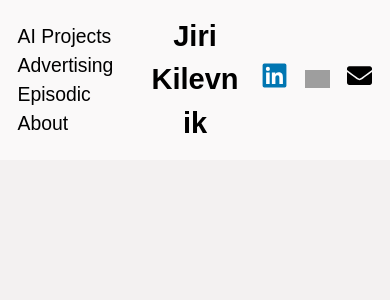
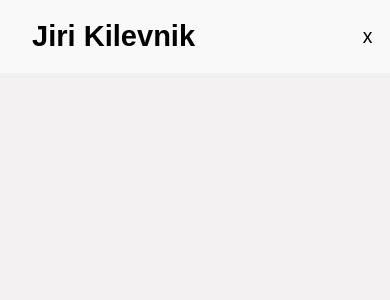
Before and after one commit to VeraZab/jiri, a Next.js app: page / in a window 390 px wide. Shown: the top 300 px of the page. Built offline with nearby package versions, Linux system fonts and the light colour scheme; grey boxes are pictures that could not be loaded.

Commit message:
start responsive header

```diff
--- a/app/Header.jsx
+++ b/app/Header.jsx
@@ -16,6 +16,7 @@ export default function Header() {
                 <Link href='https://www.imdb.com/name/nm8945630/?ref_=nv_sr_srsg_4' target="_blank"><img src="/images/imdb.svg" alt="Imdb" /></Link>{""}
                 <Link href='mailto:kilevnik@gmail.com' target="_blank"><img src="/images/envelope.svg" alt="Email" /></Link>{""}
             </div>
+            <div className="mobile">x</div>
         </div >
     );
 }
--- a/styles/header.modules.css
+++ b/styles/header.modules.css
@@ -4,19 +4,22 @@
     top: 0px;
     display: flex;
     align-items: center;
-    justify-content: center;
+    justify-content: space-between;
     padding: 0 1rem;
     z-index: 1;
     background: rgb(255, 255, 255, 0.55);
 }
 
+.mobile {
+    display: none;
+}
+
 .left {
-    margin-right: auto;
     width: 33%;
 }
 
 .right {
-    margin-left: auto;
+
     width: 33%;
     text-align: right;
 }
@@ -37,9 +40,21 @@ a {
     padding-right: 1rem;
 }
 
+.right {
+    display: flex;
+    align-items: center;
+    justify-content: end;
+}
+
+.right a {
+    display: inline-flex;
+    align-items: center;
+}
+
 .right img {
     width: 25px;
     display: inline;
+
 }
 
 .right a:last-child {
@@ -52,3 +67,32 @@ a {
     text-decoration-color: var(--color-yellow-200);
     text-decoration-thickness: 0.25rem;
 }
+
+@media (max-width: 1250px) {
+    .left {
+        width: 50%;
+    }
+
+    .right,
+    h1 {
+        width: 25%;
+    }
+
+    h1 {
+        text-align: left;
+    }
+}
+
+@media (max-width: 835px) {
+    .desktop {
+        display: none;
+    }
+
+    h1 {
+        width: unset;
+    }
+
+    .mobile {
+        display: block;
+    }
+}
```
